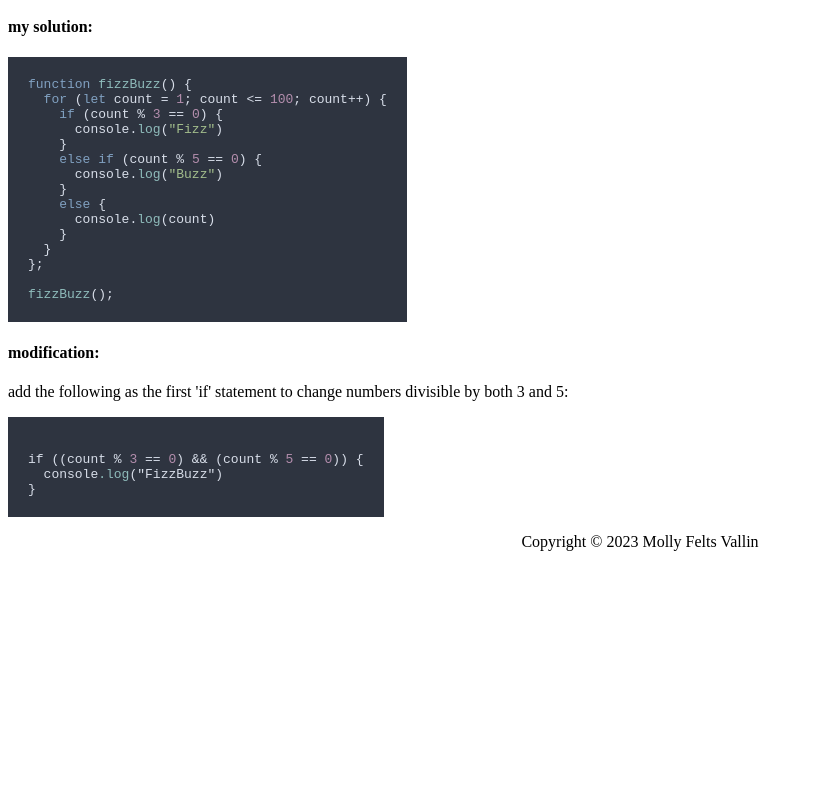
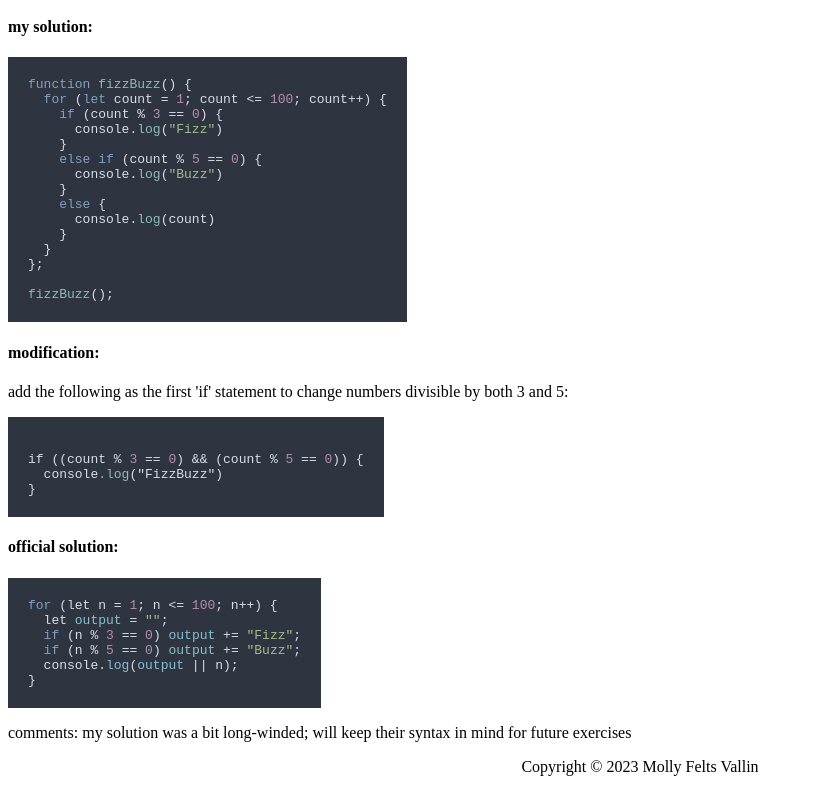
Before and after one commit to mightymoll/javascript-exercises, a website: page index.html in a window 1280 px wide. Shown: the part 866-1658 px from the top of the page, without its empty margins (0-813 px from the left). Before the commit the page ends 1433 px from the top, so only its background shows below. Drawn offline with nearby package versions, Linux system fonts and the light colour scheme.

Commit message:
2.2 - FizzBuzz Solution html

```diff
--- a/index.html
+++ b/index.html
@@ -74,7 +74,15 @@ fizzBuzz();</code></pre>
 if ((count % 3 == 0) && (count % 5 == 0)) {
   console.log("FizzBuzz")
 }</code></pre>
-      <div className="exercise">
+      <h4>official solution:</h4>
+      <pre><code style="max-width: min-content; padding:20px;">for (let n = 1; n <= 100; n++) {
+  let output = "";
+  if (n % 3 == 0) output += "Fizz";
+  if (n % 5 == 0) output += "Buzz";
+  console.log(output || n);
+}</code></pre>
+      <p>comments: my solution was a bit long-winded; will keep their syntax in mind for future exercises</p>
+    </div>
   </section>
   <footer>
     <p style="text-align: center;">
```
